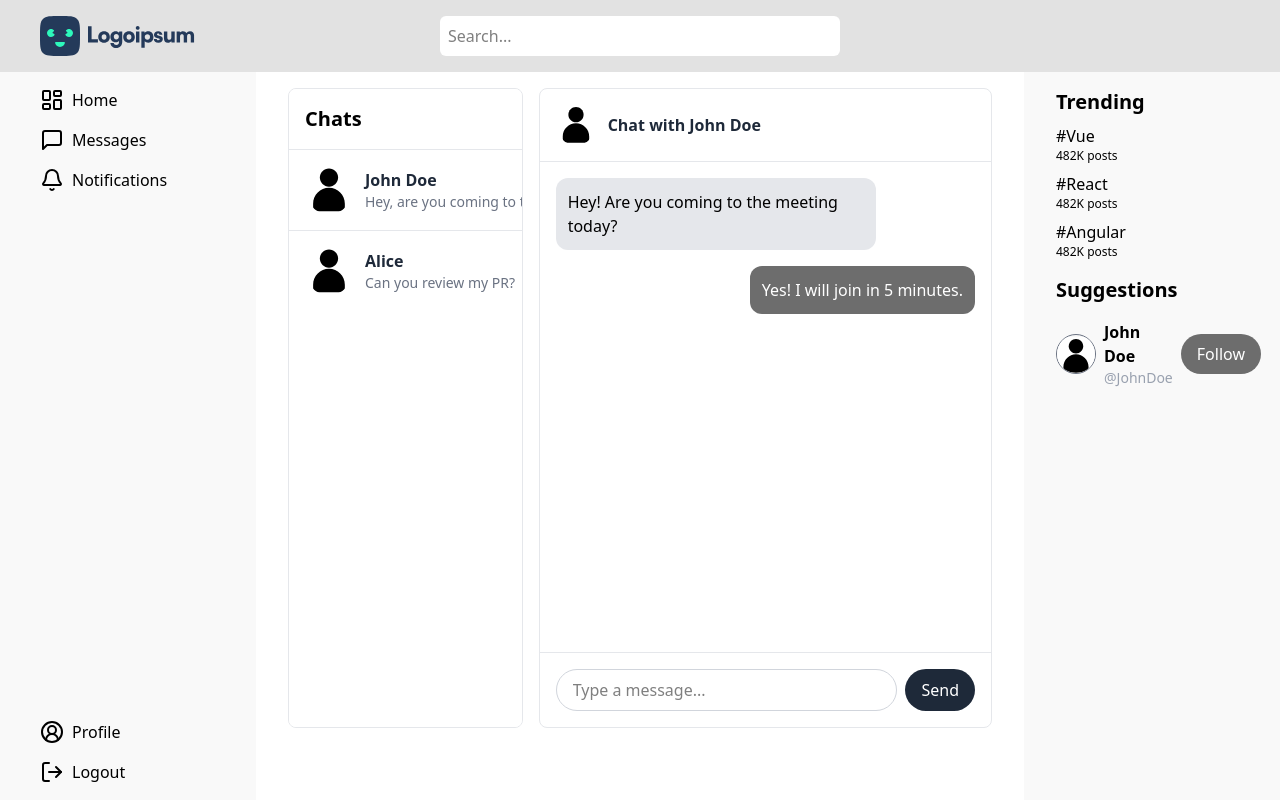
After one commit to KyrinZ/share-thoughts-app, a Django app: page /messages/ in a window 1280 px wide. The commit adds this page. Run offline with Django 5.2, Linux system fonts and the light colour scheme.

Commit message:
feat: Add main templates and views for user authentication and messaging features
- Created base.html for consistent layout across pages.
- Implemented index.html for the main feed with post sharing functionality.
- Added login.html for user login with a carousel background.
- Developed register.html for user registration with a carousel background.
- Created messages.html for chat interface with dynamic chat list and message input.
- Added notifications.html for displaying user notifications.
- Implemented profile.html for user profile display and editing options.
- Updated urls.py to include paths for login, register, profile, notifications, and messages views.
- Enhanced views.py to render the new templates for respective functionalities.

```diff
--- /dev/null
+++ b/main/templates/main/base.html
@@ -0,0 +1,127 @@
+{% load static %}
+<!doctype html>
+<html lang="en">
+  <head>
+    <meta charset="UTF-8" />
+    <meta name="viewport" content="width=device-width, initial-scale=1.0" />
+    <title>Share Thought</title>
+    <script src="//unpkg.com/alpinejs" defer></script>
+    <script src="https://unpkg.com/@tailwindcss/browser@4"></script>
+    <style type="text/tailwindcss">
+      @theme {
+        --color-clifford: #da373d;
+      }
+    </style>
+  </head>
+  <body class="flex flex-col min-h-screen">
+    <div
+      class="flex items-center w-full px-4 md:px-8 lg:px-10 py-4 bg-[#e2e2e2]"
+    >
+      <div class="w-1/3">
+        <img src="{% static 'main/assets/logoipsum-244.svg' %}" alt="logo" />
+      </div>
+      <input
+        class="w-1/3 p-2 rounded-md bg-white focus:outline-none"
+        type="text"
+        placeholder="Search..."
+      />
+    </div>
+    <div class="flex flex-1">
+      <!-- Sidebar -->
+      <nav class="w-1/5 bg-[#f9f9f9] px-4 md:px-8 lg:px-10 py-4">
+        <ul class="flex flex-col gap-4 h-full">
+          <li>
+            <a class="flex gap-2" href="{% url 'index' %}">
+              <img
+                src="{% static 'main/assets/layout-dashboard.svg' %}"
+                alt="home icon"
+              />
+              Home
+            </a>
+          </li>
+          <li>
+            <a class="flex gap-2" href="{% url 'messages' %}">
+              <img
+                src="{% static 'main/assets/message-square.svg' %}"
+                alt="messages icon"
+              />
+              Messages
+            </a>
+          </li>
+          <li>
+            <a class="flex gap-2" href="{% url 'notifications' %}">
+              <img
+                src="{% static 'main/assets/bell.svg' %}"
+                alt="notifications icon"
+              />
+              Notifications
+            </a>
+          </li>
+          <li class="mt-auto">
+            <a class="flex gap-2" href="{% url 'profile' %}">
+              <img
+                src="{% static 'main/assets/circle-user-round.svg' %}"
+                alt="profile icon"
+              />
+              Profile
+            </a>
+          </li>
+          <li>
+            <a class="flex gap-2" href="{% url 'login' %}">
+              <img
+                src="{% static 'main/assets/log-out.svg' %}"
+                alt="logout icon"
+              />
+              Logout
+            </a>
+          </li>
+        </ul>
+      </nav>
+
+      <main class="flex-1 overflow-y-auto px-4 md:px-8 py-4">
+        {% block content %}{% endblock %}
+      </main>
+
+      <div class="w-1/5 bg-[#f9f9f9] px-4 md:px-8 lg:pr-10 py-4">
+        <h3 class="mb-2 text-xl font-extrabold">Trending</h3>
+
+        <ul class="flex flex-col gap-2 mb-4">
+          <li>
+            <a class="" href="#">
+              #Vue <span class="text-xs block">482K posts</span>
+            </a>
+          </li>
+          <li>
+            <a class="" href="#">
+              #React <span class="text-xs block">482K posts</span>
+            </a>
+          </li>
+          <li>
+            <a class="" href="#">
+              #Angular <span class="text-xs block">482K posts</span>
+            </a>
+          </li>
+        </ul>
+        <h3 class="mb-4 text-xl font-extrabold">Suggestions</h3>
+        <ul>
+          <li>
+            <div class="flex items-center gap-2">
+              <img
+                class="w-10 h-10 rounded-full border border-gray-500 object-cover object-[center_2px]"
+                src="{% static 'main/assets/default.svg' %}"
+                alt="logo"
+              />
+              <div class="flex-1">
+                <p class="font-bold">John Doe</p>
+                <p class="text-sm text-gray-400">@JohnDoe</p>
+              </div>
+              <button class="px-4 py-2 bg-[#6D6D6D] text-white rounded-full">
+                Follow
+              </button>
+            </div>
+          </li>
+        </ul>
+      </div>
+    </div>
+  </body>
+</html>
--- /dev/null
+++ b/main/templates/main/messages.html
@@ -0,0 +1,96 @@
+{% extends "main/base.html" %}
+{% load static %}
+
+{% block content %}
+<div class="flex flex-col md:flex-row h-full gap-4">
+
+  <!-- Chat List (Left Panel) -->
+  <div class="w-full md:w-1/3 bg-white border border-gray-200 rounded-lg overflow-y-auto h-[80vh]">
+    <h2 class="text-xl font-bold p-4 border-b border-gray-200">Chats</h2>
+    <ul class="flex flex-col divide-y divide-gray-200">
+      <!-- Example Chat Item -->
+      <li class="flex items-center gap-3 p-4 hover:bg-gray-50 cursor-pointer">
+        <img class="w-12 h-12 rounded-full object-cover" src="{% static 'main/assets/default.svg' %}" alt="avatar">
+        <div class="flex-1">
+          <p class="font-bold text-gray-800">John Doe</p>
+          <p class="text-sm text-gray-500 truncate">Hey, are you coming to the meeting?</p>
+        </div>
+        <span class="text-xs text-gray-400">2h</span>
+      </li>
+
+      <li class="flex items-center gap-3 p-4 hover:bg-gray-50 cursor-pointer">
+        <img class="w-12 h-12 rounded-full object-cover" src="{% static 'main/assets/default.svg' %}" alt="avatar">
+        <div class="flex-1">
+          <p class="font-bold text-gray-800">Alice</p>
+          <p class="text-sm text-gray-500 truncate">Can you review my PR?</p>
+        </div>
+        <span class="text-xs text-gray-400">5h</span>
+      </li>
+
+      <!-- Dynamic chat list -->
+      {% for chat in chats %}
+      <li class="flex items-center gap-3 p-4 hover:bg-gray-50 cursor-pointer">
+        <img class="w-12 h-12 rounded-full object-cover" src="{{ chat.user.profile_image.url|default:'{% static "main/assets/default.svg" %}' }}" alt="avatar">
+        <div class="flex-1">
+          <p class="font-bold text-gray-800">{{ chat.user.username }}</p>
+          <p class="text-sm text-gray-500 truncate">{{ chat.last_message|truncatechars:30 }}</p>
+        </div>
+        <span class="text-xs text-gray-400">{{ chat.last_message_time|timesince }} ago</span>
+      </li>
+      {% endfor %}
+
+    </ul>
+  </div>
+
+  <!-- Chat Window (Right Panel) -->
+  <div class="flex-1 flex flex-col bg-white border border-gray-200 rounded-lg h-[80vh]">
+    <div class="flex items-center p-4 border-b border-gray-200">
+      <img class="w-10 h-10 rounded-full object-cover" src="{% static 'main/assets/default.svg' %}" alt="chat avatar">
+      <p class="font-bold text-gray-800 ml-3">Chat with John Doe</p>
+    </div>
+
+ <!-- Messages -->
+<div class="flex-1 p-4 overflow-y-auto space-y-4">
+  <!-- Example messages -->
+  <div class="flex justify-start">
+    <div class="bg-gray-200 p-3 rounded-xl max-w-xs">
+      Hey! Are you coming to the meeting today?
+    </div>
+  </div>
+  <div class="flex justify-end">
+    <div class="bg-[#6D6D6D] text-white p-3 rounded-xl max-w-xs">
+      Yes! I will join in 5 minutes.
+    </div>
+  </div>
+
+  <!-- Dynamic messages -->
+  {% for msg in messages %}
+    {% if msg.sender == request.user %}
+      <div class="flex justify-end">
+        <div class="bg-[#6D6D6D] text-white p-3 rounded-xl max-w-xs">
+          {{ msg.content }}
+        </div>
+      </div>
+    {% else %}
+      <div class="flex justify-start">
+        <div class="bg-gray-200 text-gray-800 p-3 rounded-xl max-w-xs">
+          {{ msg.content }}
+        </div>
+      </div>
+    {% endif %}
+  {% endfor %}
+</div>
+
+    <!-- Message Input -->
+    <form method="POST" class="p-4 border-t border-gray-200 flex gap-2">
+      {% csrf_token %}
+      <input type="text" name="message" placeholder="Type a message..." class="flex-1 border border-gray-300 rounded-full px-4 py-2 focus:outline-none focus:border-gray-600">
+      <button type="submit" class="bg-gray-800 text-white px-4 py-2 rounded-full hover:bg-gray-900 transition">
+        Send
+      </button>
+    </form>
+
+  </div>
+
+</div>
+{% endblock %}
--- a/main/urls.py
+++ b/main/urls.py
@@ -4,4 +4,9 @@ from . import views
 
 urlpatterns = [
     path("", views.index, name="index"),
+    path("login/", views.login, name="login"),
+    path("register/", views.register, name="register"),
+    path("profile/", views.profile, name="profile"),
+    path("notifications/", views.notifications, name="notifications"),
+    path("messages/", views.messages, name="messages"),
 ]
--- a/main/views.py
+++ b/main/views.py
@@ -2,3 +2,18 @@ from django.shortcuts import render
 
 def index(request):
     return render(request, 'main/index.html')
+
+def login(request):
+    return render(request, 'main/login.html')
+
+def register(request):
+    return render(request, 'main/register.html')
+
+def profile(request):
+    return render(request, 'main/profile.html')
+
+def notifications(request):
+    return render(request, 'main/notifications.html')
+
+def messages(request):
+    return render(request, 'main/messages.html')
```
Also changed, not shown: main/templates/main/index.html (+14 -137 lines), main/templates/main/login.html (added, +107 -0 lines), main/templates/main/notifications.html (added, +56 -0 lines), main/templates/main/profile.html (added, +87 -0 lines), main/templates/main/register.html (added, +104 -0 lines).
